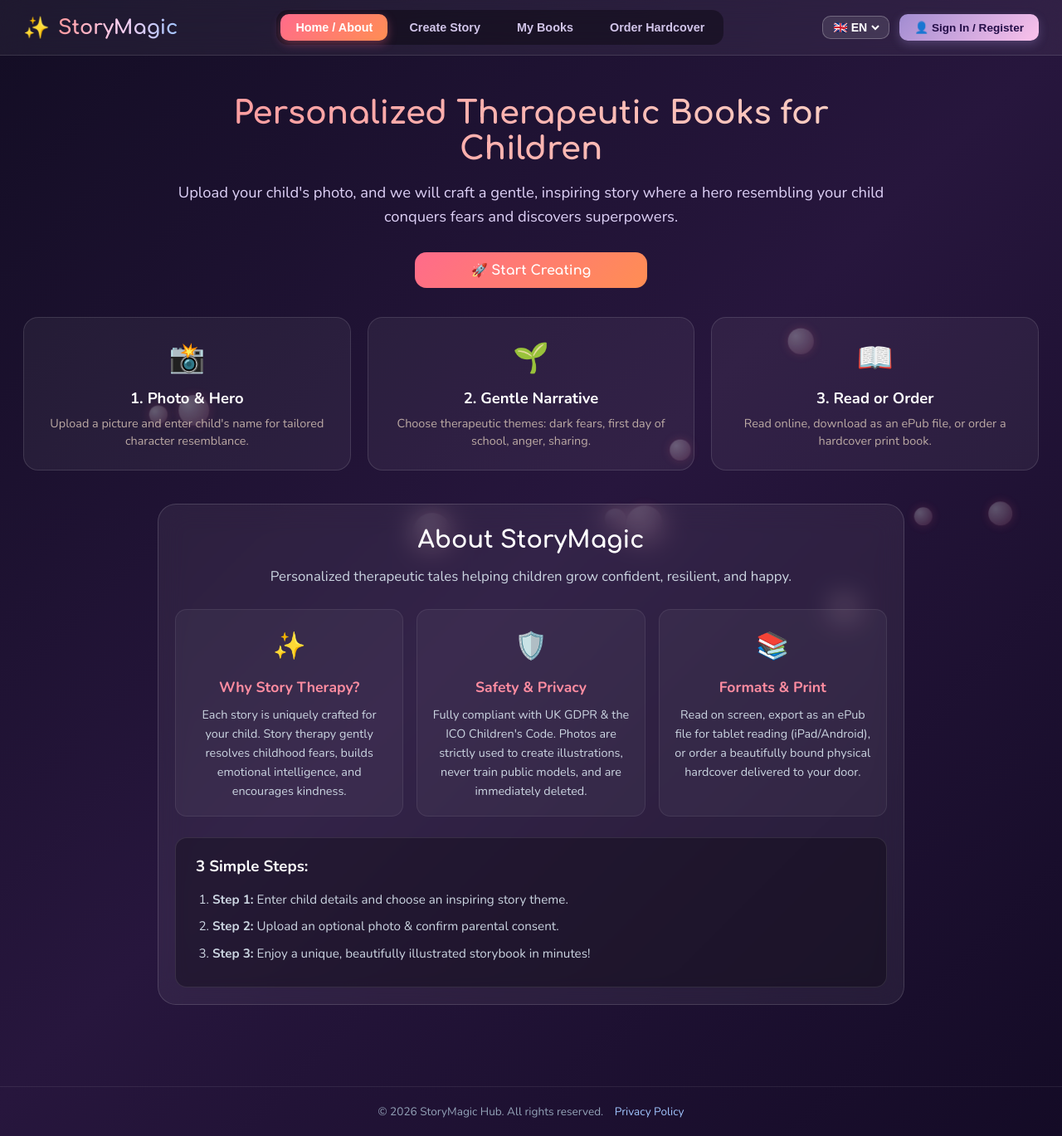
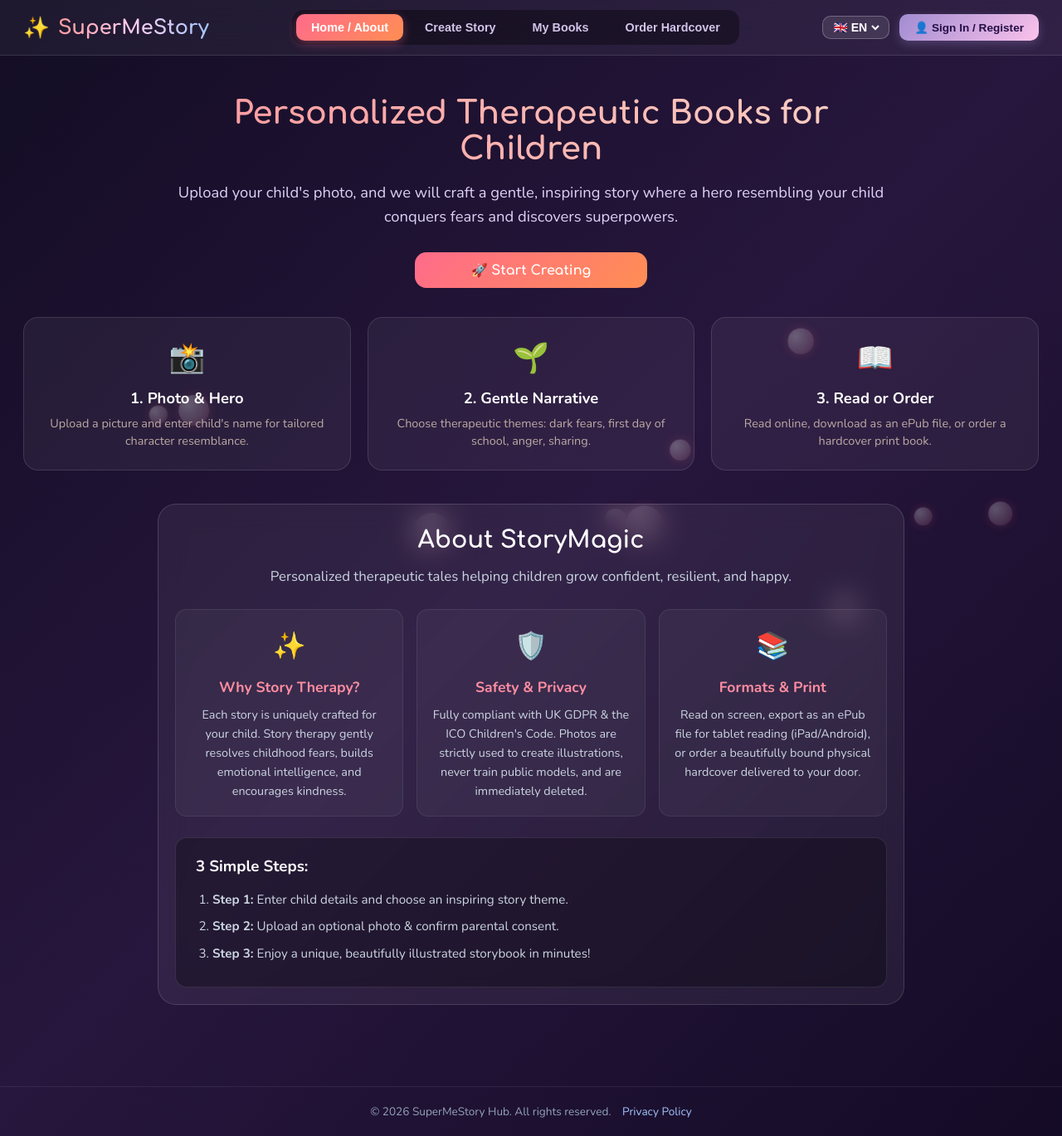
Before and after one commit to torki7-crypto/storymagic-hub, a FastAPI app: page / in a window 1280 px wide. Shown: the whole page at 83% size. Run offline with FastAPI, Linux system fonts and the light colour scheme.

Commit message:
Update index.html

```diff
--- a/templates/index.html
+++ b/templates/index.html
@@ -3,7 +3,7 @@
 <head>
     <meta charset="UTF-8">
     <meta name="viewport" content="width=device-width, initial-scale=1.0">
-    <title>StoryMagic — Personalized Books for Kids</title>
+    <title>SuperMeStory — Personalized Books for Kids</title>
     <style>
         @import url('https://fonts.googleapis.com/css2?family=Comfortaa:wght@600;700&family=Nunito:wght@400;600;700;800&family=Lora:ital,wght@0,500;0,600;1,400&display=swap');
 
@@ -737,7 +737,7 @@
     <header>
         <div class="brand" onclick="switchTab('about')">
             <span style="font-size: 1.6em;">✨</span>
-            <div class="brand-title">StoryMagic</div>
+            <div class="brand-title">SuperMeStory</div>
         </div>
 
         <nav class="nav-tabs">
@@ -2057,7 +2057,7 @@ async function loadLibrary() {
 </script>
 
 <footer style="text-align: center; padding: 20px; color: #94a3b8; font-size: 0.85em; border-top: 1px solid rgba(255,255,255,0.08); margin-top: 40px;">
-    <p>© 2026 StoryMagic Hub. All rights reserved. <a href="/privacy" style="color: #a1c4fd; text-decoration: none; margin-left: 10px;">Privacy Policy</a></p>
+    <p>© 2026 SuperMeStory Hub. All rights reserved. <a href="/privacy" style="color: #a1c4fd; text-decoration: none; margin-left: 10px;">Privacy Policy</a></p>
 </footer>
 
 </body>
```
